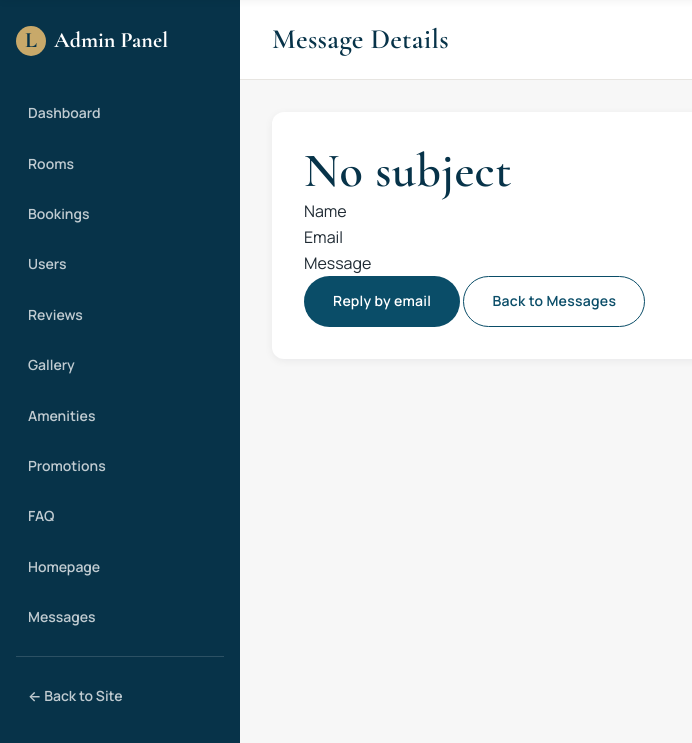
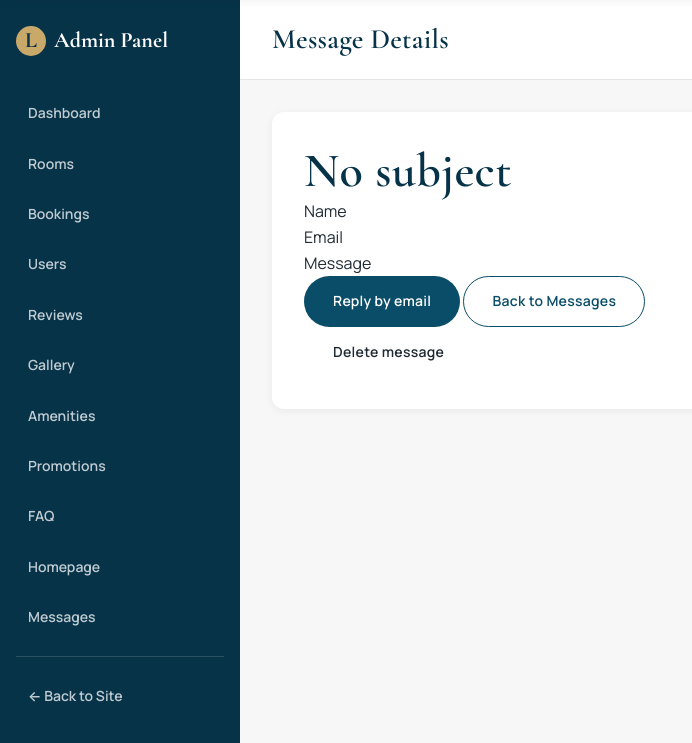
Before and after one commit to anya0001/Hotel_website, a Python web app: template app/templates/admin/message_detail.html in a window 1280 px wide. Shown: the part 85-828 px from the top of the page, without its empty margins (0-692 px from the left). Run offline with Jinja, Linux system fonts and the light colour scheme; the template is opened without the code that fills it, so the values that code supplies are empty.

Commit message:
Add delete action to admin message details

```diff
--- a/app/templates/admin/message_detail.html
+++ b/app/templates/admin/message_detail.html
@@ -30,6 +30,10 @@
   <div class="admin-message-detail__actions">
     <a href="mailto:{{ message.email }}?subject={{ ('Re: ' ~ (message.subject or 'Your message to LuxStay'))|urlencode }}" class="btn btn--primary">Reply by email</a>
     <a href="{{ url_for('admin.messages_list') }}" class="btn btn--outline">Back to Messages</a>
+    <form method="post" action="{{ url_for('admin.message_delete', message_id=message.id) }}" onsubmit="return confirm('Delete this message? This action cannot be undone.');">
+      {{ delete_form.hidden_tag() }}
+      <button type="submit" class="btn btn--danger">Delete message</button>
+    </form>
   </div>
 </div>
 {% endblock %}
```
